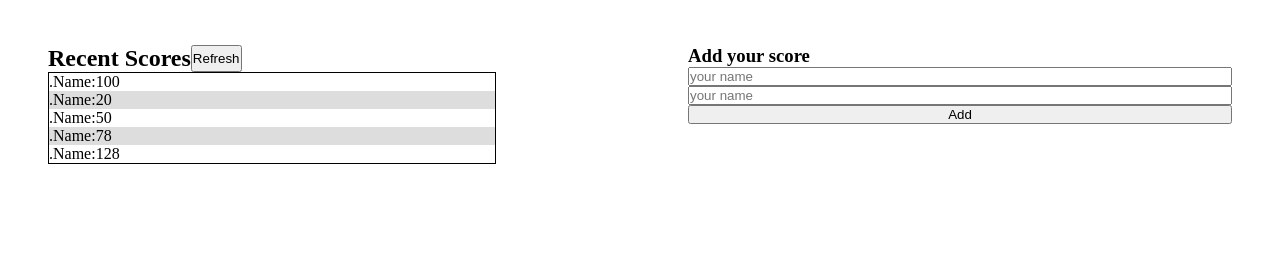
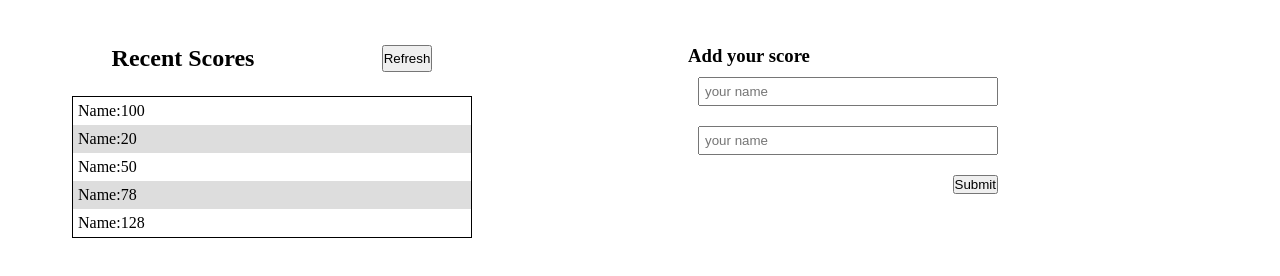
Before and after one commit to Surafels/Leaderboard, a website built with webpack: page src/index.html in a window 1280 px wide. Shown: the part 40-316 px from the top of the page. Built offline with nearby package versions, Linux system fonts and the light colour scheme.

Commit message:
Update styles

```diff
--- a/src/index.html
+++ b/src/index.html
@@ -15,14 +15,13 @@
   <button type="button">Refresh</button>
 </div>
   <ul Id="score-List">
-    <li></li>
     </ul>
   </div>
   <div id="add-score">
     <h3>Add your score</h3>
     <input type="text" placeholder="your name"></input>
     <input type="text" placeholder="your name"></input>
-    <button type="button">Add</button>
+    <button class="submit" type="submit">Submit</button>
   </div>
 </section>
   <script src=".index.js"></script>
--- a/src/modules/app.js
+++ b/src/modules/app.js
@@ -9,7 +9,7 @@ const scores =[
 
 const scoreList= document.getElementById("score-List");
 const saveList= () =>{
-    scoreList.innerHTML= scores.map(score => `<li>.${score.name}:${score.score}</li>`).join("\n");
+    scoreList.innerHTML= scores.map(score => `<li>${score.name}:${score.score}</li>`).join("\n");
 }
 
 export default saveList;
--- a/src/styles.css
+++ b/src/styles.css
@@ -2,8 +2,6 @@
     padding: 0;
     margin:0;
 }
-
-
 
 h1{
     color: red;
@@ -16,18 +14,24 @@ section{
 }
 .score-head{
     display: flex;
+    justify-content: space-around;
 }
 #add-score{
     display: flex;
     flex-direction: column;
     margin:24px;
     padding:24px;
+    width:50%;
+}
+li{
+    padding:5px;
 }
 #score-List li:nth-child(even){
     background-color: rgb(221,221,221);
 
 }
 #score-List{
+    margin:24px;
     border: solid 1px;
     list-style: none;
 }
@@ -37,3 +41,12 @@ padding:24px;
 
 width:70%;
 }
+input {
+    margin: 10px;
+    padding: 5px;
+}
+.submit{
+   width:fit-content;
+   align-self: end;
+    margin: 10px;
+}
```
